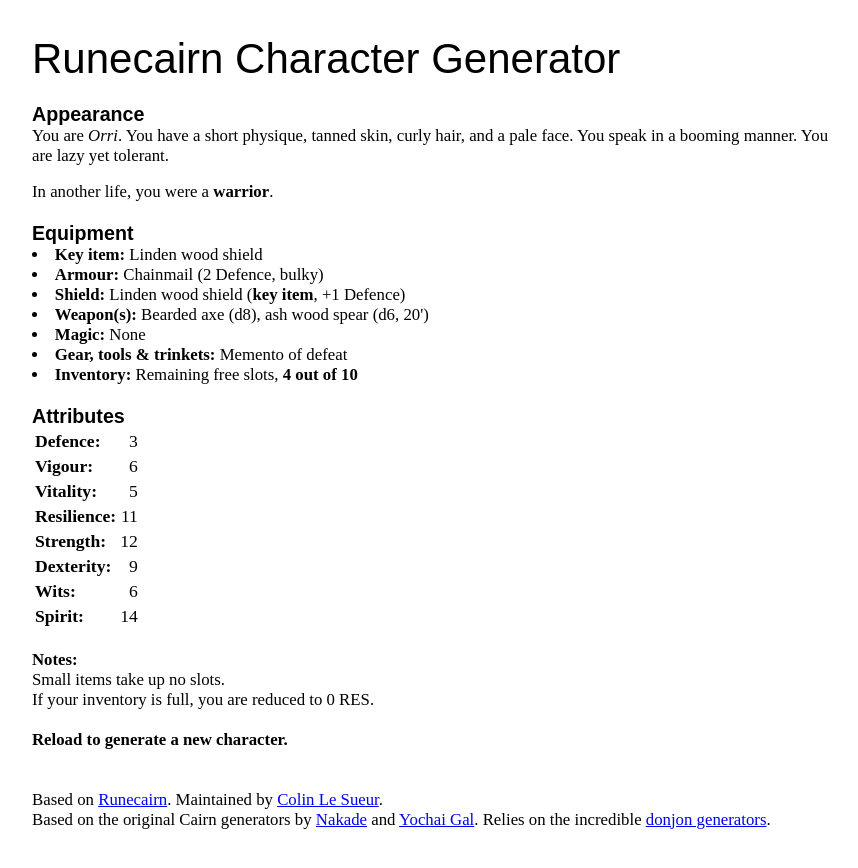
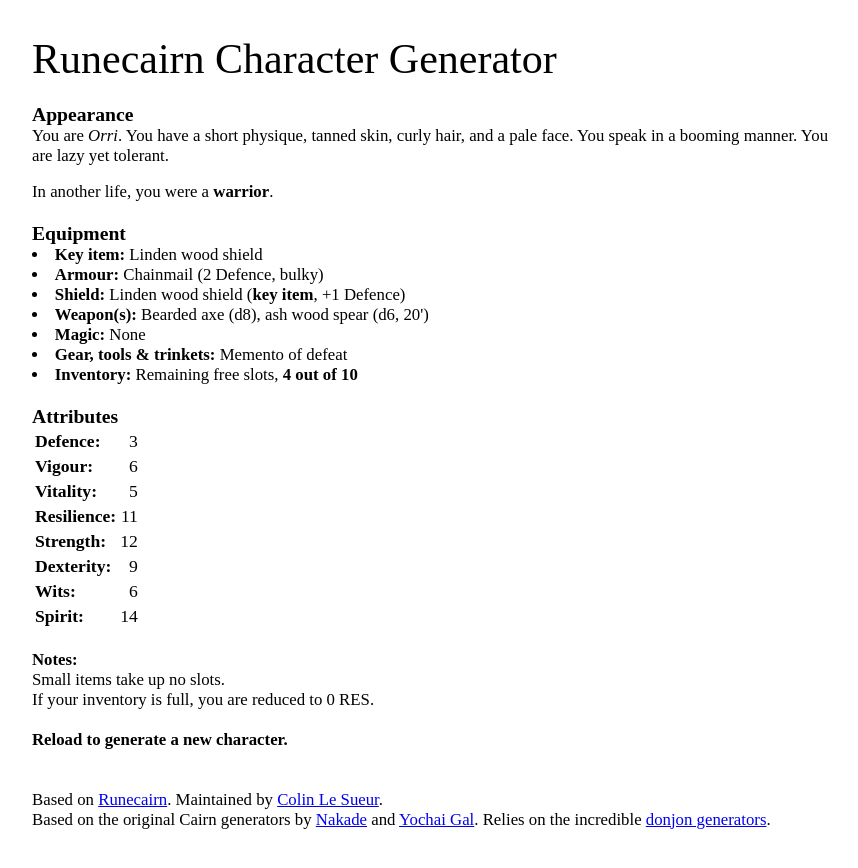
Before and after one commit to byodinsbeardrpg/byodinsbeardrpg.github.io, a Jekyll site: the page generator/index.html, which Jekyll copies as it is, in a window 1280 px wide. Shown: the top 868 px of the page, without its empty margins (208-1066 px from the left). Built offline with Jekyll 4.4.1, drawn with Linux system fonts in a browser that asks for light colours; some web fonts are replaced.

Commit message:
Update index.html

```diff
--- a/generator/index.html
+++ b/generator/index.html
@@ -28,9 +28,9 @@
       a:active {color: #2a9c56}
       a:visited {color: #1a7a3f}
       a:hover {color: #32b865}
-	  h2 {margin-bottom: 0em; font-family: black-beard, sans-serif; font-size: 250%; font-weight: 400}
-      h3 {margin-bottom: 0em; font-weight: 700; font-family: futura-pt-bold, sans-serif}
-      body {width: 800px; margin: auto; font-family: minion-pro-display, serif; font-weight: 400; font-size: 105%}
+	  h2 {margin-bottom: 0em; font-family: black-beard,BlackBeard; font-size: 250%; font-weight: 400}
+      h3 {margin-bottom: 0em; font-weight: 700; font-family: futura-pt-bold,Futura PT Bold}
+      body {width: 800px; margin: auto; font-family: minion-pro-display Minion Pro; font-weight: 400; font-size: 105%}
     </style>
      <script type="text/javascript" src="js/generator.js"></script>
     <script type="text/javascript" src="js/runecairn_data.js"></script>
```
